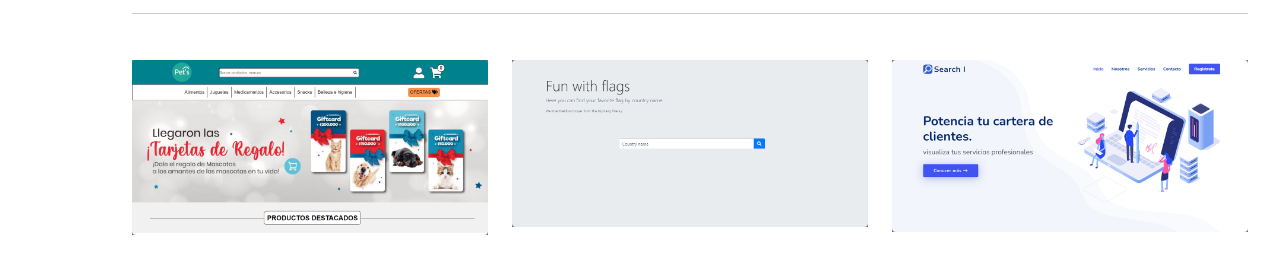
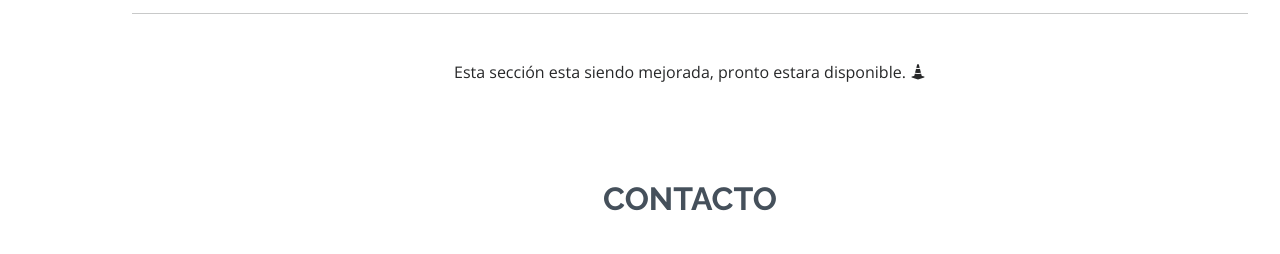
Before and after one commit to orlando-arciniegas/my-portfolio, a plain HTML site: page index.html in a window 1280 px wide. Shown: the part 1979-2233 px from the top of the page. Drawn offline with nearby package versions, Linux system fonts and the light colour scheme.

Commit message:
Updated: Section Proyectos put in maintenance

```diff
--- a/index.html
+++ b/index.html
@@ -203,8 +203,8 @@
         </div>
 
         <div class="row portfolio-container" data-aos="fade-up" data-aos-delay="200">
-
-          <div class="col-lg-4 col-md-6 portfolio-item filter-web">
+          <p class="text-center">Esta sección esta siendo mejorada, pronto estara disponible. <i class="bi bi-cone-striped"></i></p>
+          <!-- <div class="col-lg-4 col-md-6 portfolio-item filter-web">
             <div class="portfolio-wrap">
               <img src="assets/img/portfolio/petshop.png" class="rounded img-fluid" alt="">
               <div class="portfolio-info">
@@ -284,7 +284,7 @@
               </div>
             </div>
           </div>
-
+ -->
         </div>
 
       </div>
```
